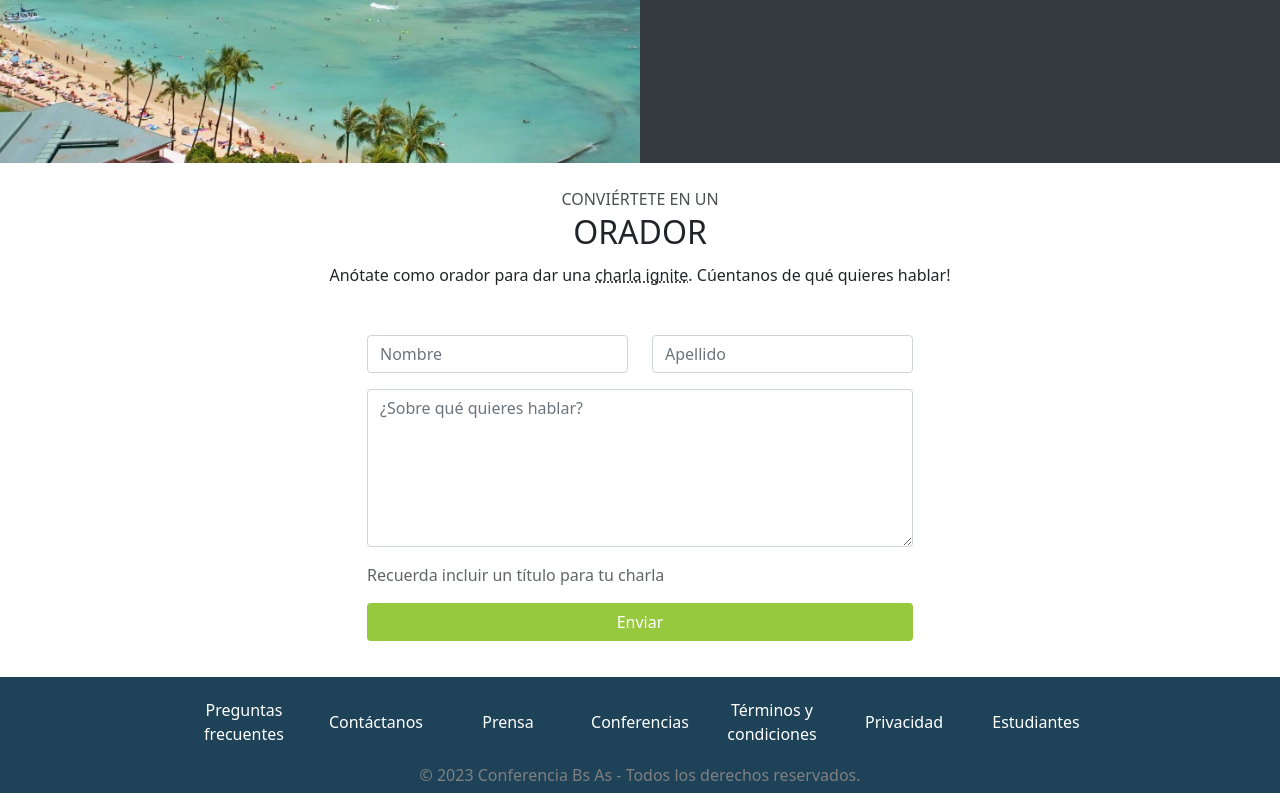
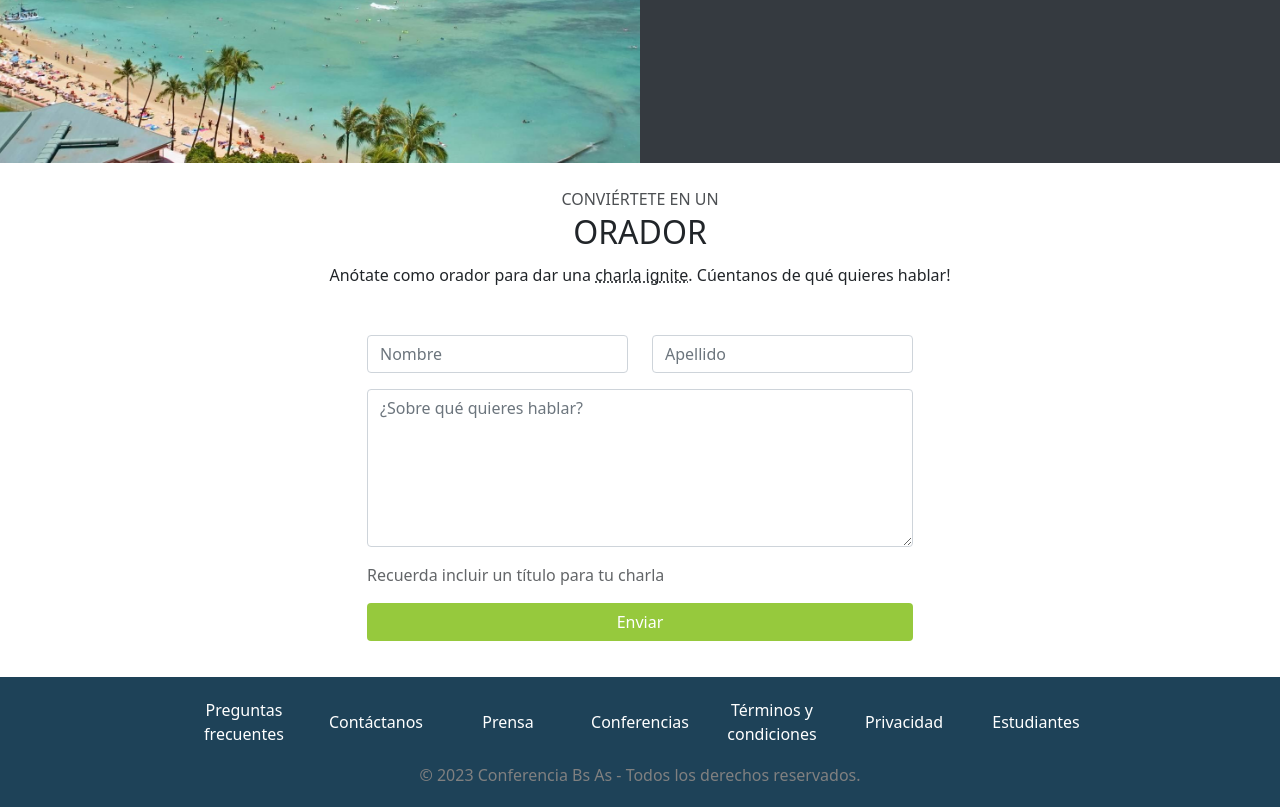
Before and after one commit to JoseLuisEspinola/TPractico-23546-js, a plain HTML site: page index.html in a window 1280 px wide. Shown: the part 2254-3063 px from the top of the page. Drawn offline with nearby package versions, Linux system fonts and the light colour scheme.

Commit message:
Corrigiendo el copy del footer

```diff
--- a/css/styles.css
+++ b/css/styles.css
@@ -365,11 +365,12 @@ form .recuerdaTitulo  {
     background-color: #1E4258;
     color: grey;
     text-align: center;
-    padding: 6px 0;
+    padding: 6px 0 20px;
+    margin: 0;
    /* animation: desplazamientoDerecha 18s ease-in-out 0.5s infinite; /* Configuracion de la animación */
 }
 
-/* Query media */
+/* ***** Media Query **** */
 /* Para pantallas maximo de 1368 pixel */
 @media (max-width: 1368px) {
     header ul li a {
```
